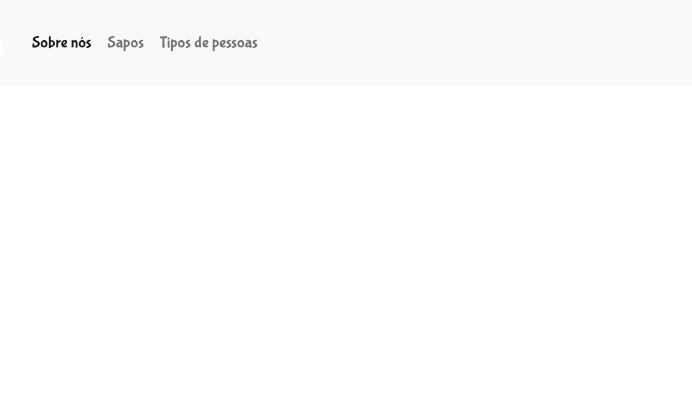
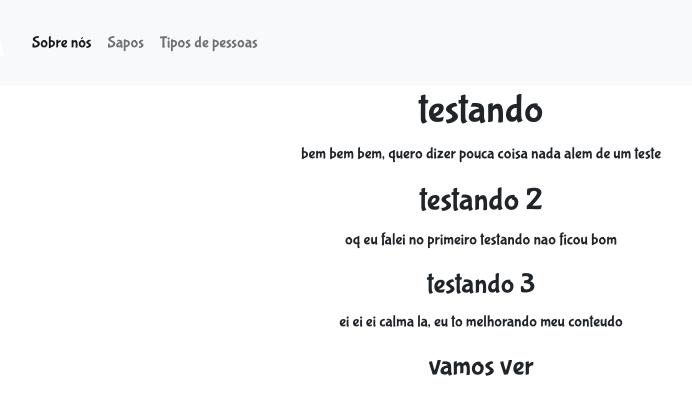
Before and after one commit to Four-PROA/-h1-Nossos-Sites-h1-, a plain HTML site: page index.html in a window 1280 px wide. Shown: the whole page, without its empty margins (159-851 px from the left). Drawn offline with nearby package versions, Linux system fonts and the light colour scheme.

Commit message:
naum sei
teste

```diff
--- a/index.html
+++ b/index.html
@@ -51,7 +51,26 @@
     </main>
 
     <!-- Rodapé(Carol) -->
+<center>
 
+    <h1>testando</h1>
+
+    <p>bem bem bem,  quero dizer pouca coisa nada alem de um teste  </p>
+
+    <h2>testando 2</h2>
+
+    <p>oq eu falei no primeiro testando nao ficou bom </p>
+
+    <h3>testando 3</h3>
+
+    <p>ei ei ei calma la, eu to melhorando meu conteudo</p>
+
+    <h3>vamos ver </h3>
+
+
+
+
+  </center>
 
 </body>
 </html>
```
